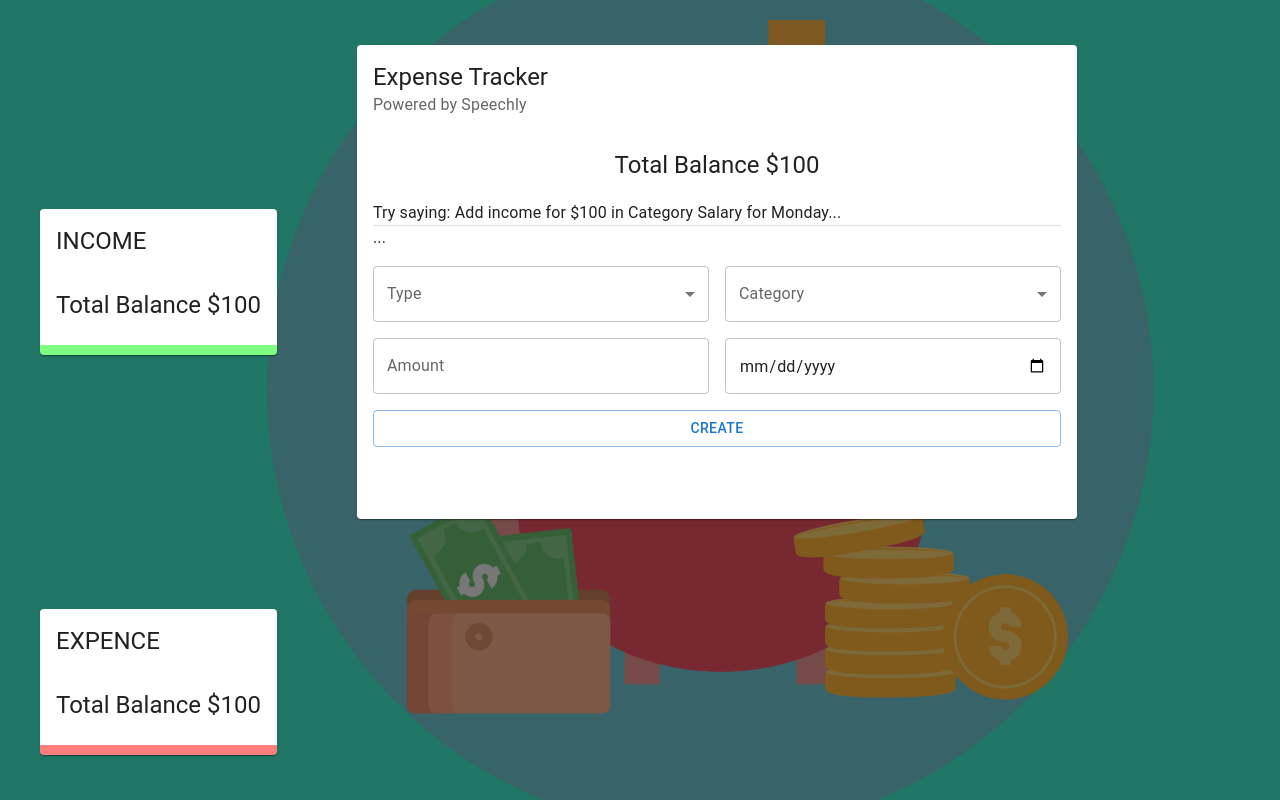
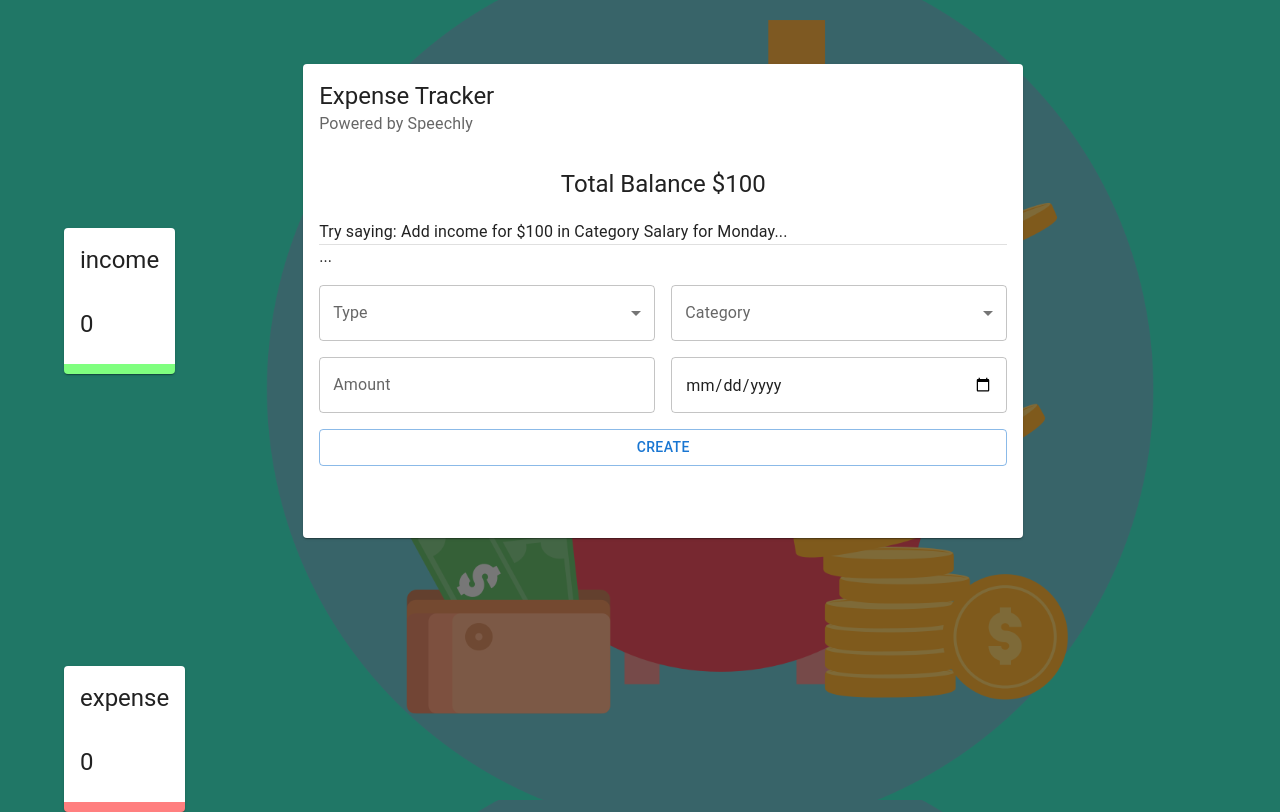
Before and after one commit to LifeEnthusiast03/-Expense_Tracker, a React (Create React App) app in the folder expense_tracker/: page / in a window 1280 px wide. Built offline with nearby package versions, Linux system fonts and the light colour scheme.

Commit message:
just write the basit fucntion to get the charts

```diff
--- a/expense_tracker/src/App.js
+++ b/expense_tracker/src/App.js
@@ -10,13 +10,13 @@ const App = () => {
     <Trackprovider>
      <Grid2 className={classes.grid} container spacing={0} alignItems="center" justify="center" style={{height: '100vh'}}>
       <Grid2 item xs={12} sm={4}>
-        <Details title='INCOME'/>
+        <Details title='income'/>
       </Grid2>
       <Grid2 item xs={12} sm={3}>
           <Main/>
       </Grid2>
       <Grid2 item xs={12} sm={4}>
-        <Details title='EXPENCE'/>
+        <Details title='expense'/>
       </Grid2>
     </Grid2>
     </Trackprovider>
--- a/expense_tracker/src/Components/Details/Details.jsx
+++ b/expense_tracker/src/Components/Details/Details.jsx
@@ -1,16 +1,19 @@
 import React from 'react'
 import { Card, CardHeader, CardContent, Typography } from "@mui/material";
+import useTransaction from '../../useTransaction';
 // import {Doughnut} from 'react-chartjs-2'
 import useStyles from './style'
 
 function Details({title}) {
     const classes = useStyles();
+    const {total}=useTransaction(title);
+
   return (
-    <Card className={title==="INCOME"? classes.income:classes.expense}>
+    <Card className={title==="income"? classes.income:classes.expense}>
       <CardHeader title={title} />
       <CardContent>
         <Typography  variant="h5">
-          Total Balance $100
+          {total}
         </Typography>
         {/* <Doughnut data="DATA" /> */}
 
--- a/expense_tracker/src/Components/Main/Form/Form.jsx
+++ b/expense_tracker/src/Components/Main/Form/Form.jsx
@@ -15,16 +15,13 @@ const Form = () => {
     date:new Date()
   }
   const [state,setstate]=useState(intialstate);
-  const {addTransaction,transaction}=useContext(expenseTrackerContex);
+  const {addTransaction}=useContext(expenseTrackerContex);
   const createTransaction=()=>{
     const transaction={...state,amount:Number(state.amount),id:uuidv4()};
     addTransaction(transaction);
     setstate(intialstate);
   }
-  const selectedCategories = state.type === 'Income' ? incomeCategories : expenseCategories;
-
-  console.log(transaction);
-
+  const selectedCategories = state.type === 'income' ? incomeCategories : expenseCategories;
 
   return (
     <Grid container spacing={2}>
@@ -39,8 +36,8 @@ const Form = () => {
           <Select value={state.type} onChange={(e)=>setstate({...state,type:e.target.value})}>
 
 
-            <MenuItem value="Income">Income</MenuItem>
-            <MenuItem value="Expense">Expense</MenuItem>
+            <MenuItem value="income">Income</MenuItem>
+            <MenuItem value="expense">Expense</MenuItem>
           </Select>
         </FormControl>
       </Grid>
--- a/expense_tracker/src/style2.js
+++ b/expense_tracker/src/style2.js
@@ -24,7 +24,7 @@ export default makeStyles((theme) => ({
   },
   grid: {
     '& > *': {
-      margin: theme.spacing(5),
+      margin: theme.spacing(8),
     },
   },
 }));
--- /dev/null
+++ b/expense_tracker/src/useTransaction.js
@@ -0,0 +1,45 @@
+import { useContext } from "react";
+import { expenseTrackerContex } from "../src/Context/Context";
+import { incomeCategories,expenseCategories,resetCategories } from "./Constants/Constant";
+
+
+const useTransaction = (title) => {
+    resetCategories();
+
+    const  {transaction}=useContext(expenseTrackerContex);
+    const catagories=(title==='income')?incomeCategories:expenseCategories;
+    const currenttransation=transaction.filter((t)=>t.type===title);
+    const total=currenttransation.reduce((acc,curr)=>acc+=curr.amount,0);
+
+    currenttransation.forEach((t)=>{
+            const catagory=catagories.find((c)=>c.type===t.category);
+            console.log(catagory);
+
+            if(catagory){
+                catagory.amount+=t.amount;
+                console.log("yes i have changes the amont");
+                console.log(catagory);
+
+            }
+    })
+
+
+    const filterdTranscation=catagories.filter((c)=> c.amount>0);
+
+
+    const chartdata={
+            dataset:[
+                {
+                    data:filterdTranscation.map((c)=>c.amount),
+                    backgroundcolour:filterdTranscation.map((c)=>c.color)
+                }
+            ],
+            labals:filterdTranscation.map((c)=>c.type)
+    }
+
+
+
+
+    return {total,chartdata}
+}
+export default useTransaction;
```
